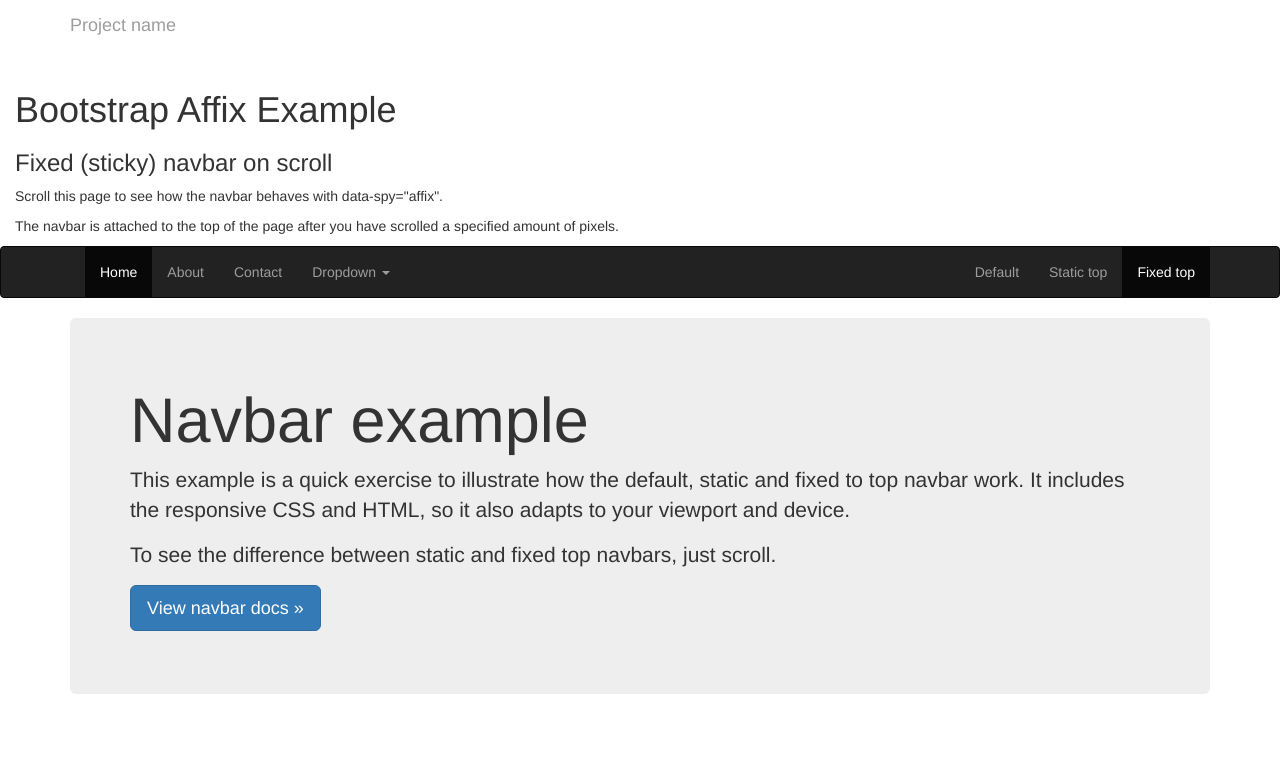
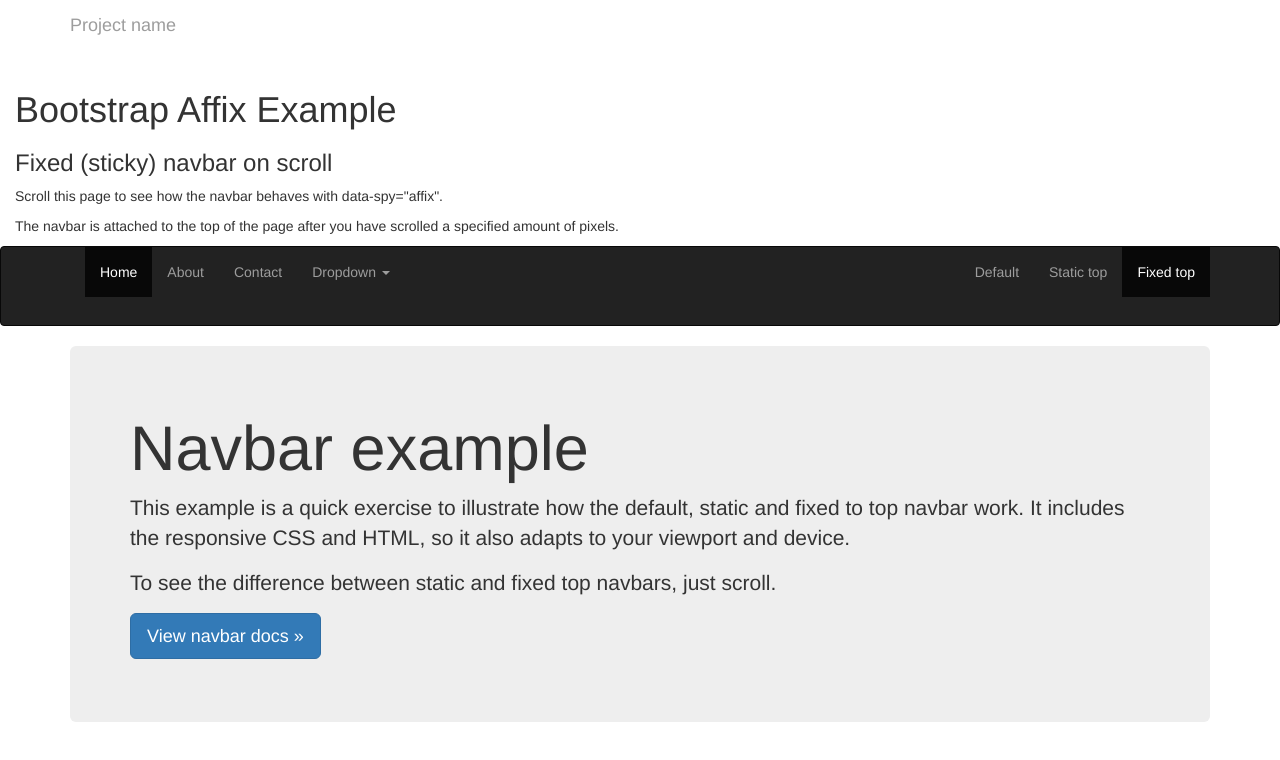
Before and after one commit to xhrist14n/menus_boostrap, a website: page app/index.html in a window 1280 px wide. Shown: the top 760 px of the page. Drawn offline with Linux system fonts and the light colour scheme; files that its build step writes are made by us from their sources.

Commit message:
project menus bootstrap

```diff
--- a/app/styles/main.css
+++ b/app/styles/main.css
@@ -1,6 +1,10 @@
 body {
   min-height: 2000px;
   padding-top: 70px;
+}
+
+.navbar{
+    height: 80px;
 }
 
 
```
